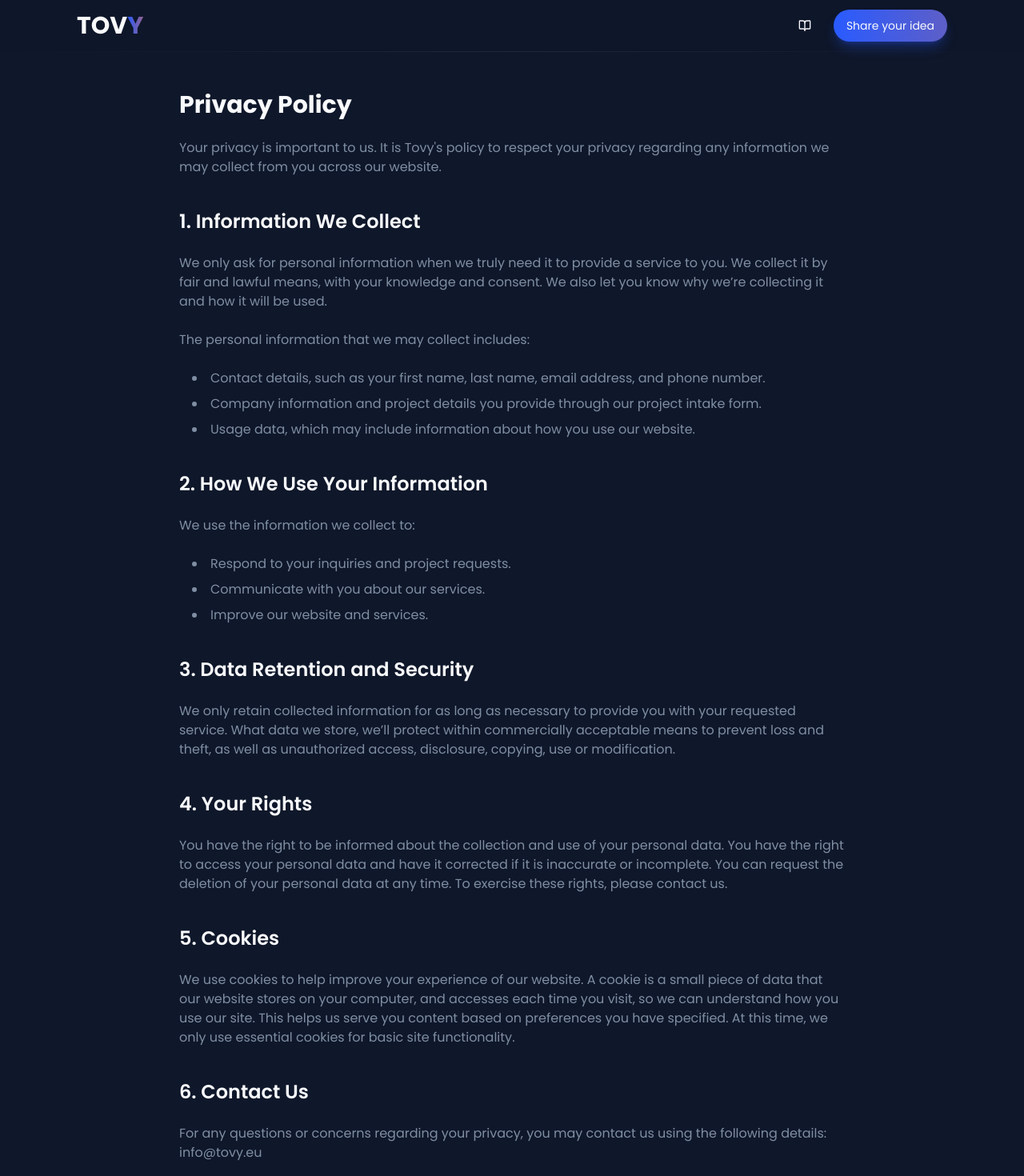
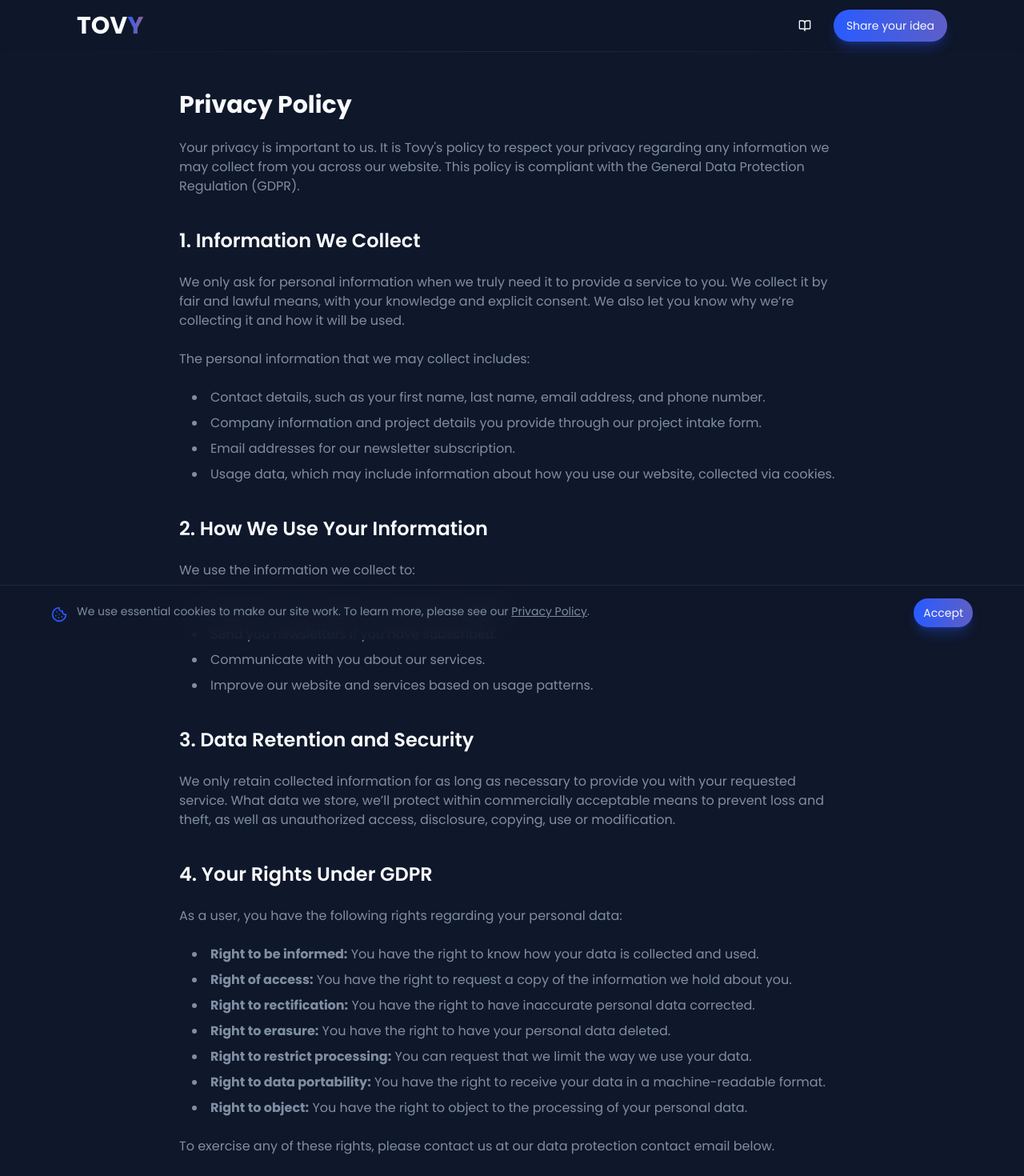
Before and after one commit to tovy-eu/tovy.eu-website, a Next.js app: page /privacy-policy in a window 1280 px wide. Shown: the top 1470 px of the page at 80% size. Built offline with nearby package versions, Linux system fonts and the light colour scheme.

Commit message:
make this website ready for EU in terms of GDPR

```diff
--- a/src/app/layout.tsx
+++ b/src/app/layout.tsx
@@ -6,6 +6,7 @@ import './pain-solution-texture.css';
 import { Toaster } from "@/components/ui/toaster"
 import { PageLayout } from '@/components/layout/page-layout';
 import { cn } from '@/lib/utils';
+import { CookieBanner } from '@/components/layout/cookie-banner';
 
 export const metadata: Metadata = {
   title: 'Tovy | Smart Data Ecosystems for Business Growth',
@@ -30,6 +31,7 @@ export default function RootLayout({
           {children}
         </PageLayout>
         <Toaster />
+        <CookieBanner />
       </body>
     </html>
   );
--- a/src/app/privacy-policy/page.tsx
+++ b/src/app/privacy-policy/page.tsx
@@ -12,12 +12,12 @@ export default function PrivacyPolicyPage() {
       <h1 className="text-3xl font-bold mb-6">Privacy Policy</h1>
       <div className="space-y-6 text-muted-foreground">
         <p>
-          Your privacy is important to us. It is Tovy's policy to respect your privacy regarding any information we may collect from you across our website.
+          Your privacy is important to us. It is Tovy's policy to respect your privacy regarding any information we may collect from you across our website. This policy is compliant with the General Data Protection Regulation (GDPR).
         </p>
 
         <h2 className="text-2xl font-semibold text-foreground pt-4">1. Information We Collect</h2>
         <p>
-          We only ask for personal information when we truly need it to provide a service to you. We collect it by fair and lawful means, with your knowledge and consent. We also let you know why we’re collecting it and how it will be used.
+          We only ask for personal information when we truly need it to provide a service to you. We collect it by fair and lawful means, with your knowledge and explicit consent. We also let you know why we’re collecting it and how it will be used.
         </p>
         <p>
           The personal information that we may collect includes:
@@ -25,7 +25,8 @@ export default function PrivacyPolicyPage() {
         <ul className="list-disc list-inside space-y-2 pl-4">
           <li>Contact details, such as your first name, last name, email address, and phone number.</li>
           <li>Company information and project details you provide through our project intake form.</li>
-          <li>Usage data, which may include information about how you use our website.</li>
+          <li>Email addresses for our newsletter subscription.</li>
+          <li>Usage data, which may include information about how you use our website, collected via cookies.</li>
         </ul>
 
         <h2 className="text-2xl font-semibold text-foreground pt-4">2. How We Use Your Information</h2>
@@ -34,8 +35,9 @@ export default function PrivacyPolicyPage() {
         </p>
         <ul className="list-disc list-inside space-y-2 pl-4">
           <li>Respond to your inquiries and project requests.</li>
+          <li>Send you newsletters if you have subscribed.</li>
           <li>Communicate with you about our services.</li>
-          <li>Improve our website and services.</li>
+          <li>Improve our website and services based on usage patterns.</li>
         </ul>
 
         <h2 className="text-2xl font-semibold text-foreground pt-4">3. Data Retention and Security</h2>
@@ -43,19 +45,31 @@ export default function PrivacyPolicyPage() {
           We only retain collected information for as long as necessary to provide you with your requested service. What data we store, we’ll protect within commercially acceptable means to prevent loss and theft, as well as unauthorized access, disclosure, copying, use or modification.
         </p>
 
-        <h2 className="text-2xl font-semibold text-foreground pt-4">4. Your Rights</h2>
+        <h2 className="text-2xl font-semibold text-foreground pt-4">4. Your Rights Under GDPR</h2>
         <p>
-          You have the right to be informed about the collection and use of your personal data. You have the right to access your personal data and have it corrected if it is inaccurate or incomplete. You can request the deletion of your personal data at any time. To exercise these rights, please contact us.
+          As a user, you have the following rights regarding your personal data:
+        </p>
+        <ul className="list-disc list-inside space-y-2 pl-4">
+            <li><strong>Right to be informed:</strong> You have the right to know how your data is collected and used.</li>
+            <li><strong>Right of access:</strong> You have the right to request a copy of the information we hold about you.</li>
+            <li><strong>Right to rectification:</strong> You have the right to have inaccurate personal data corrected.</li>
+            <li><strong>Right to erasure:</strong> You have the right to have your personal data deleted.</li>
+            <li><strong>Right to restrict processing:</strong> You can request that we limit the way we use your data.</li>
+            <li><strong>Right to data portability:</strong> You have the right to receive your data in a machine-readable format.</li>
+            <li><strong>Right to object:</strong> You have the right to object to the processing of your personal data.</li>
+        </ul>
+        <p>
+            To exercise any of these rights, please contact us at our data protection contact email below.
         </p>
 
         <h2 className="text-2xl font-semibold text-foreground pt-4">5. Cookies</h2>
         <p>
-          We use cookies to help improve your experience of our website. A cookie is a small piece of data that our website stores on your computer, and accesses each time you visit, so we can understand how you use our site. This helps us serve you content based on preferences you have specified. At this time, we only use essential cookies for basic site functionality.
+          We use cookies to help improve your experience of our website. A cookie is a small piece of data that our website stores on your computer. We ask for your consent before storing any non-essential cookies. You can manage your cookie preferences at any time. At this time, we only use essential cookies for basic site functionality and to remember your cookie consent preference.
         </p>
 
         <h2 className="text-2xl font-semibold text-foreground pt-4">6. Contact Us</h2>
         <p>
-          For any questions or concerns regarding your privacy, you may contact us using the following details: info@tovy.eu
+          For any questions or concerns regarding your privacy, or to exercise your GDPR rights, you may contact our Data Protection Officer at: <a href="mailto:info@tovy.eu" className="underline hover:text-primary">info@tovy.eu</a>
         </p>
 
         <p className="pt-4">This policy is effective as of July 30, 2024.</p>
--- a/src/components/blog/subscription-form.tsx
+++ b/src/components/blog/subscription-form.tsx
@@ -6,32 +6,42 @@ import { z } from 'zod';
 import { useToast } from "@/hooks/use-toast";
 import { db } from "@/lib/firebase";
 import { collection, addDoc, query, where, getDocs } from "firebase/firestore";
+import Link from 'next/link';
 
 import { Input } from "@/components/ui/input";
 import { Button } from "@/components/ui/button";
 import { Send, Loader2 } from "lucide-react";
+import { Checkbox } from '../ui/checkbox';
+import { Label } from '../ui/label';
 
-const emailSchema = z.string().email({ message: "Please enter a valid email address." });
+const subscriptionSchema = z.object({
+  email: z.string().email({ message: "Please enter a valid email address." }),
+  consent: z.literal(true, {
+    errorMap: () => ({ message: "You must agree to the privacy policy." }),
+  }),
+});
 
 export function SubscriptionForm() {
   const [email, setEmail] = useState('');
+  const [consent, setConsent] = useState(false);
   const [isPending, startTransition] = useTransition();
   const { toast } = useToast();
 
   const handleSubmit = async (e: React.FormEvent<HTMLFormElement>) => {
     e.preventDefault();
 
-    const result = emailSchema.safeParse(email);
+    const result = subscriptionSchema.safeParse({ email, consent });
     if (!result.success) {
+      const errorMessage = result.error.errors[0].message;
       toast({
-        title: "Invalid Email",
-        description: result.error.errors[0].message,
+        title: "Submission Failed",
+        description: errorMessage,
         variant: "destructive",
       });
       return;
     }
 
-    const validatedEmail = result.data;
+    const { email: validatedEmail } = result.data;
 
     startTransition(async () => {
       try {
@@ -45,6 +55,7 @@ export function SubscriptionForm() {
             description: "This email address is already on our list. Thank you!",
           });
           setEmail('');
+          setConsent(false);
           return;
         }
 
@@ -58,6 +69,7 @@ export function SubscriptionForm() {
           description: "Thank you for subscribing to our newsletter.",
         });
         setEmail('');
+        setConsent(false);
 
       } catch (error) {
         console.error("Subscription error:", error);
@@ -79,7 +91,8 @@ export function SubscriptionForm() {
         <p className="mt-2 text-muted-foreground">
           Receive newsletters on what is happening at Tovy.
         </p>
-        <form onSubmit={handleSubmit} className="mt-6 flex w-full max-w-md items-center space-x-2">
+        <form onSubmit={handleSubmit} className="mt-6 flex flex-col gap-4 w-full max-w-md">
+          <div className="flex w-full items-center space-x-2">
             <Input
               type="email"
               placeholder="you@company.com"
@@ -99,6 +112,17 @@ export function SubscriptionForm() {
                 </>
               )}
             </Button>
+          </div>
+           <div className="flex items-center space-x-2">
+            <Checkbox id="subscription-consent" checked={consent} onCheckedChange={(checked) => setConsent(checked as boolean)} disabled={isPending} />
+            <Label htmlFor="subscription-consent" className="text-sm text-muted-foreground">
+              I agree to the{" "}
+              <Link href="/privacy-policy" target="_blank" className="underline hover:text-primary">
+                Privacy Policy
+              </Link>
+              .
+            </Label>
+          </div>
         </form>
       </div>
     </div>
--- a/src/components/landing/project-intake-form.tsx
+++ b/src/components/landing/project-intake-form.tsx
@@ -1,4 +1,3 @@
-
 
 "use client";
 
@@ -241,7 +240,7 @@ export function ProjectIntakeForm() {
           name="phone"
           render={({ field }) => (
             <FormItem>
-              <FormLabel>Phone Number *</FormLabel>
+              <FormLabel>Phone Number</FormLabel>
               <FormControl>
                 <PhoneInput
                   international
--- /dev/null
+++ b/src/components/layout/cookie-banner.tsx
@@ -0,0 +1,55 @@
+
+'use client';
+
+import { useState, useEffect } from 'react';
+import { Button } from '@/components/ui/button';
+import Link from 'next/link';
+import { cn } from '@/lib/utils';
+import { Cookie } from 'lucide-react';
+
+export function CookieBanner() {
+  const [showBanner, setShowBanner] = useState(false);
+
+  useEffect(() => {
+    // This code only runs on the client
+    const consent = localStorage.getItem('cookie-consent');
+    if (!consent) {
+      setShowBanner(true);
+    }
+  }, []);
+
+  const handleAccept = () => {
+    localStorage.setItem('cookie-consent', 'true');
+    setShowBanner(false);
+  };
+
+  if (!showBanner) {
+    return null;
+  }
+
+  return (
+    <div
+      className={cn(
+        "fixed bottom-0 left-0 right-0 z-50 p-4 bg-background/80 backdrop-blur-md border-t border-border shadow-lg",
+        "transition-transform duration-500 ease-in-out",
+        showBanner ? "translate-y-0" : "translate-y-full"
+      )}
+    >
+      <div className="container mx-auto max-w-6xl flex flex-col sm:flex-row items-center justify-between gap-4">
+        <div className="flex items-start gap-3">
+          <Cookie className="h-5 w-5 mt-1 text-primary flex-shrink-0"/>
+          <p className="text-sm text-muted-foreground">
+            We use essential cookies to make our site work. To learn more, please see our{' '}
+            <Link href="/privacy-policy" className="underline hover:text-primary">
+              Privacy Policy
+            </Link>
+            .
+          </p>
+        </div>
+        <Button onClick={handleAccept} size="sm" className="flex-shrink-0 w-full sm:w-auto">
+          Accept
+        </Button>
+      </div>
+    </div>
+  );
+}
--- a/src/lib/definitions.ts
+++ b/src/lib/definitions.ts
@@ -1,3 +1,4 @@
+
 import { z } from "zod";
 import { isValidPhoneNumber } from "react-phone-number-input";
 
@@ -12,7 +13,7 @@ export const projectRequestSchema = z.object({
   timelineReadiness: z.string({ required_error: "Please select your timeline readiness." }),
   firstName: z.string().min(1, "Please enter your first name."),
   lastName: z.string().min(1, "Please enter your last name."),
-  phone: z.string().refine(isValidPhoneNumber, { message: "Please enter a valid phone number." }),
+  phone: z.string().refine(value => !value || isValidPhoneNumber(value), { message: "Please enter a valid phone number." }).optional(),
   email: z.string().email("Please enter a valid email address."),
   company: z.string().min(1, "Please enter your company name."),
   consent: z.literal(true, {
```
Lines whose indentation alone changed are shown as unchanged.
